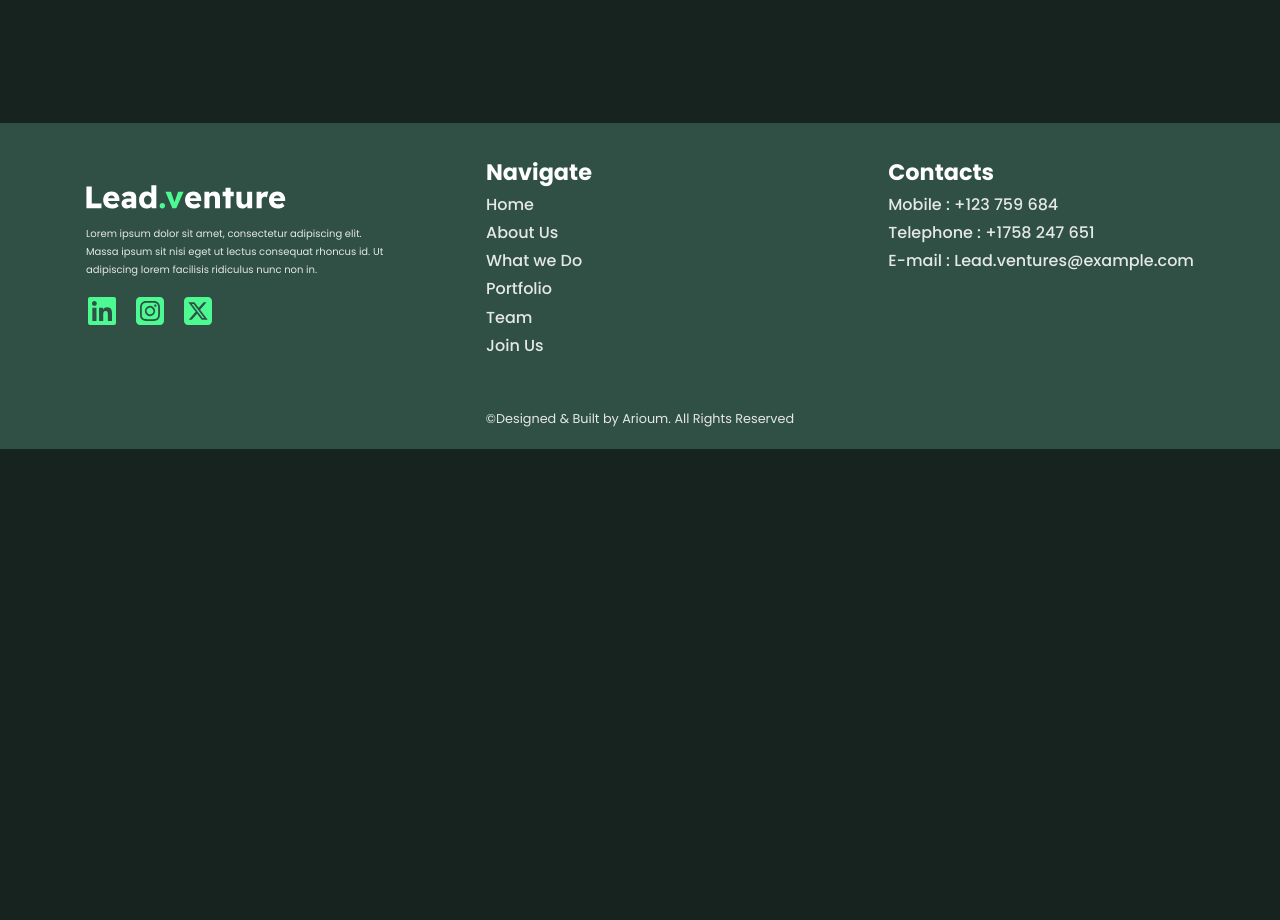
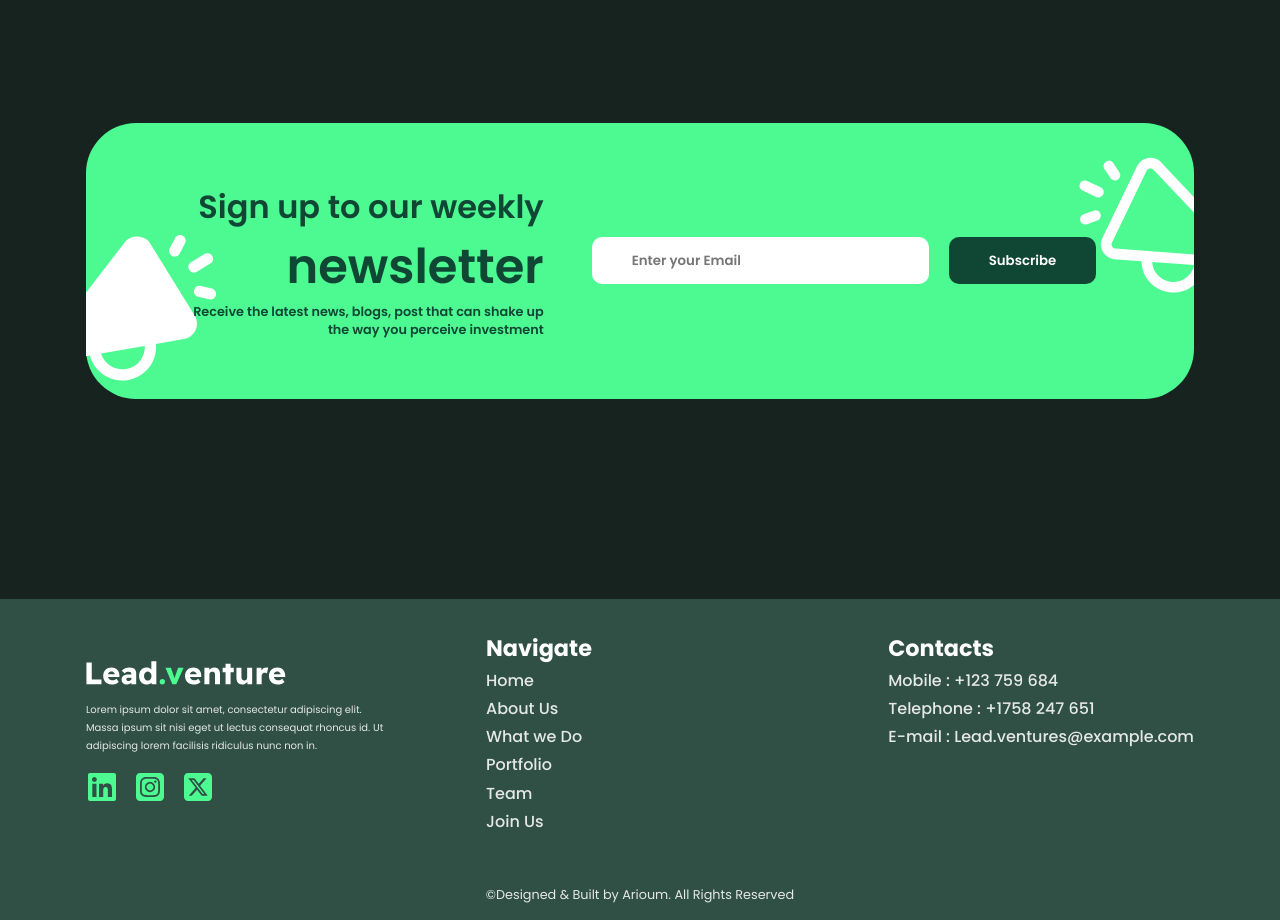
Before and after one commit to Arioum/lead-ventures, a React (Vite) app: page / in a window 1280 px wide. Shown: the part 2260-3180 px from the top of the page. Before the commit the page ends 2709 px from the top, so only its background shows below. Built offline with nearby package versions, Linux system fonts and the light colour scheme.

Commit message:
added newsletter section

```diff
--- a/src/App.jsx
+++ b/src/App.jsx
@@ -5,6 +5,7 @@ import Sectors from './layout/Sectors/Sectors';
 import Footer from './layout/Footer/Footer';
 import Stats from './layout/Stats/Stats';
 import './App.scss';
+import Newsletter from './layout/Newsletter/Newsletter';
 
 const App = () => {
   return (
@@ -15,6 +16,7 @@ const App = () => {
         <About />
         <Sectors />
         <Stats />
+        <Newsletter />
       </main>
       <Footer />
     </>
--- /dev/null
+++ b/src/layout/Newsletter/Newsletter.jsx
@@ -0,0 +1,28 @@
+import MegaPhoneFill from '../../assets/megaphone-filled.svg';
+import MegaPhoneOut from '../../assets/megaphone-outline.svg';
+import classes from './newsletter.module.scss';
+
+const Newsletter = () => {
+  return (
+    <section className={classes.newsletter}>
+      <img src={MegaPhoneFill} alt='MegaPhoneFilled' />
+      <img src={MegaPhoneOut} alt='MegaPhoneOutlined' />
+      <div className={classes.newsletter__left}>
+        <h4>
+          Sign up to our weekly
+          <span>newsletter</span>
+        </h4>
+        <p>
+          Receive the latest news, blogs, post that can shake up the way you
+          perceive investment
+        </p>
+      </div>
+      <div className={classes.newsletter__right}>
+        <input type='email' placeholder='Enter your Email' />
+        <button>Subscribe</button>
+      </div>
+    </section>
+  );
+};
+
+export default Newsletter;
--- /dev/null
+++ b/src/layout/Newsletter/newsletter.module.scss
@@ -0,0 +1,75 @@
+.newsletter {
+  background-color: #4dfa92;
+  border-radius: 5em;
+  padding: 6em 0;
+  display: flex;
+  gap: 3rem;
+  justify-content: center;
+  align-items: center;
+  position: relative;
+  z-index: 0;
+
+  & > img:nth-child(1) {
+    position: absolute;
+    left: 0;
+    bottom: 0;
+    z-index: -1;
+  }
+
+  & > img:nth-child(2) {
+    position: absolute;
+    right: 0;
+    top: 0;
+    z-index: -1;
+  }
+
+  &__left {
+    color: #0f4634;
+    text-align: right;
+    max-width: 360px;
+
+    & > h4 {
+      font-size: 2rem;
+      font-weight: 600;
+
+      & > span {
+        display: block;
+        font-size: 3rem;
+        font-weight: 600;
+      }
+    }
+
+    & > p {
+      font-size: 0.8rem;
+      font-weight: 600;
+    }
+  }
+
+  &__right {
+    display: flex;
+    gap: 2em;
+    & > input[type='email'] {
+      padding: 1em 3em;
+      min-width: 300px;
+      outline: none;
+      border: none;
+      border-radius: 10px;
+      background-color: #fff;
+      color: #202020;
+
+      &::placeholder {
+        font-weight: 600;
+      }
+    }
+
+    & > button {
+      background-color: #0f4634;
+      color: #fff;
+      font-weight: 600;
+      border: none;
+      outline: none;
+      border-radius: 10px;
+      padding: 0 3em;
+    }
+  }
+}
```
Also changed, not shown: src/assets/megaphone-filled.svg (added), src/assets/megaphone-outline.svg (added).
